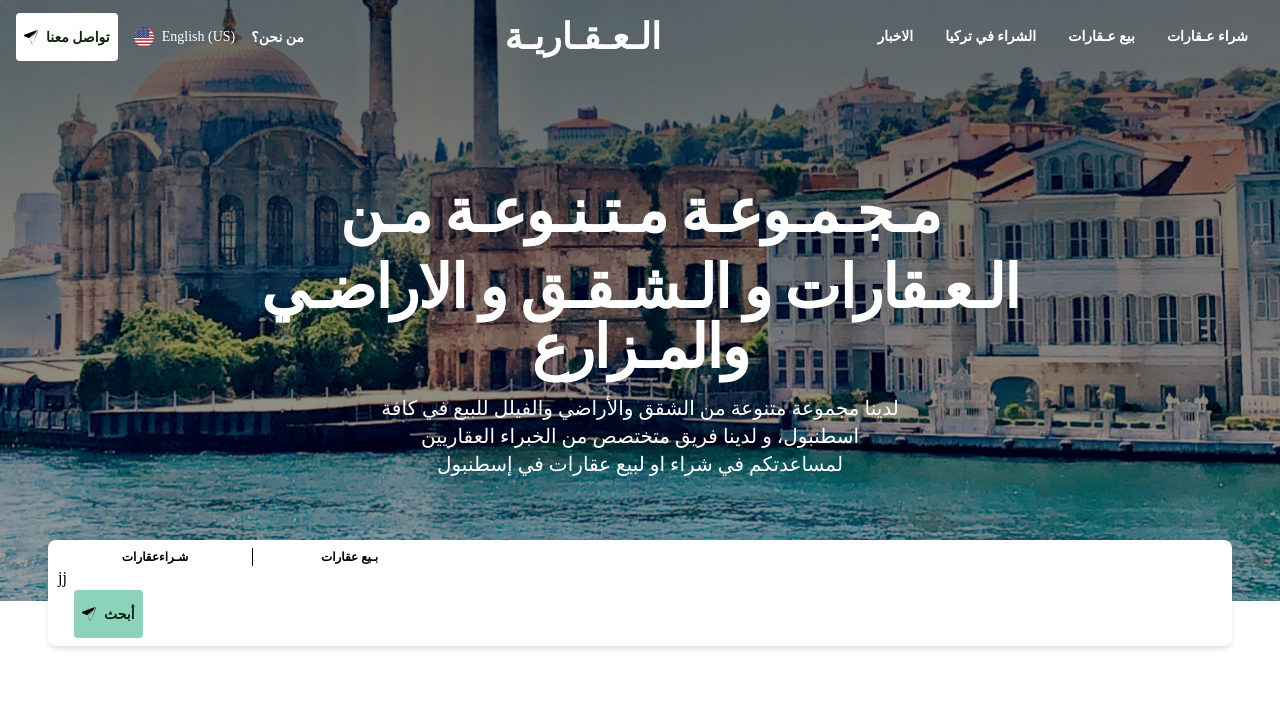
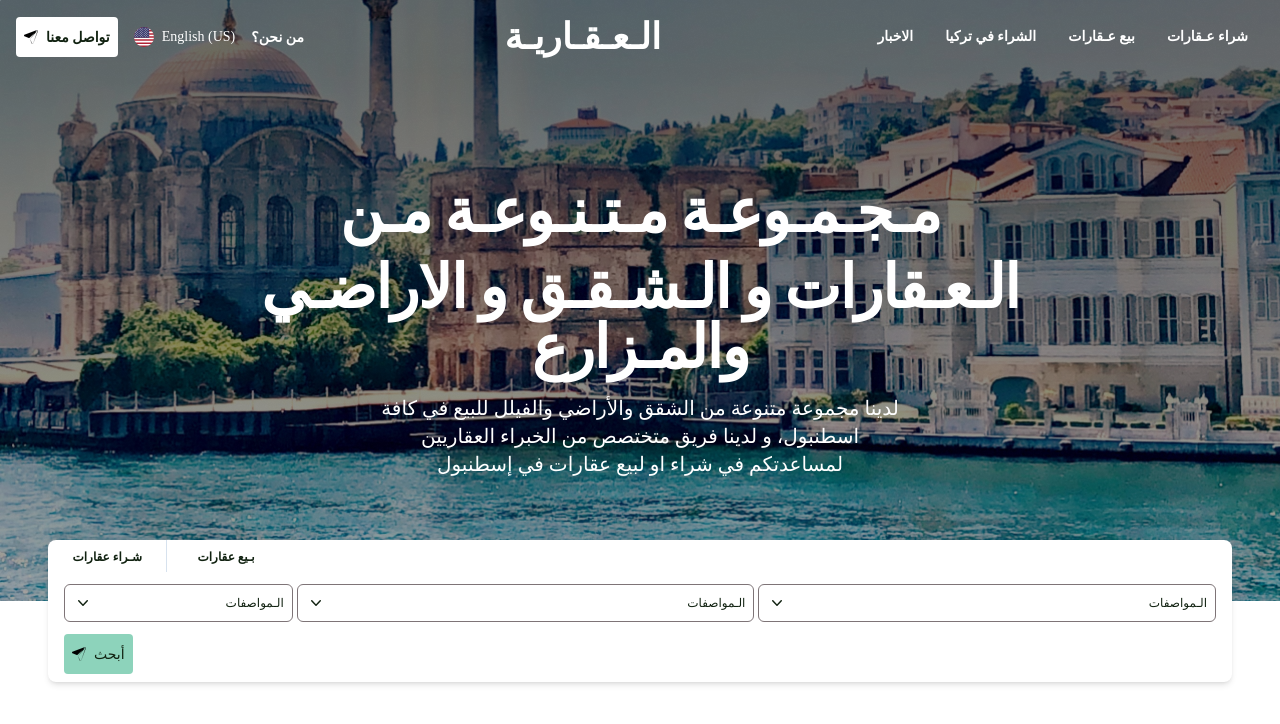
Before and after one commit to MayceAlazzawi/realstates-react-tailwind, a React (Create React App) app: page / in a window 1280 px wide. Shown: the top 724 px of the page. Built offline with nearby package versions, Linux system fonts and the light colour scheme.

Commit message:
adding searchbar

```diff
--- a/package.json
+++ b/package.json
@@ -3,6 +3,8 @@
   "version": "0.1.0",
   "private": true,
   "dependencies": {
+    "@headlessui/react": "^1.7.11",
+    "@heroicons/react": "^2.0.15",
     "@testing-library/jest-dom": "^5.16.5",
     "@testing-library/react": "^13.4.0",
     "@testing-library/user-event": "^13.5.0",
--- a/src/components/Button.tsx
+++ b/src/components/Button.tsx
@@ -18,7 +18,7 @@ export const Button = (props: Props) => {
   return (
     <button
       onClick={props.onClick}
-      className={`flex flex-row  text-center align-center justify-center items-center gap-2 h-[48px] ${props.bgBtn} ${props.m} ${props.p} w-${props.width} font-${props.fontWeight} ${props.color} text-${props.textSize} rounded focus:outline-none cursor-pointer other`}
+      className={`flex flex-row  text-center align-center justify-center items-center gap-2 h-[40px] ${props.bgBtn} ${props.m} ${props.p} w-${props.width} font-${props.fontWeight} ${props.color} text-${props.textSize} rounded focus:outline-none cursor-pointer other`}
     >
       <img src={props.icon}></img>
       {props.children}
--- /dev/null
+++ b/src/components/CityDropdown.tsx
@@ -0,0 +1,113 @@
+import * as React from "react";
+import { Fragment } from "react";
+import { Menu, Transition } from "@headlessui/react";
+import { ChevronDownIcon } from "@heroicons/react/20/solid";
+
+interface Props {
+  name: string;
+  item1: string;
+  item2: string;
+  item3: string;
+  item4: String;
+}
+function classNames(...classes: any) {
+  return classes.filter(Boolean).join(" ");
+}
+
+export const CityDropDown = (props: Props) => {
+  return (
+    <Menu
+      as="div"
+      className="relative inline-block text-left w-full font-light"
+    >
+      <div>
+        <Menu.Button
+          className={`inline-flex justify-between w-full justify-center rounded-md border bordefocus:ring-2 p-2 items-center border-[#7E7477] text-darkGreen text-xs font-light`}
+        >
+          <ChevronDownIcon
+            className="-mr-1 h-5 w-5 font-light"
+            aria-hidden="true"
+          />
+          {props.name}
+        </Menu.Button>
+      </div>
+
+      <Transition
+        as={Fragment}
+        enter="transition ease-out duration-100"
+        enterFrom="transform opacity-0 scale-95"
+        enterTo="transform opacity-100 scale-100"
+        leave="transition ease-in duration-75"
+        leaveFrom="transform opacity-100 scale-100"
+        leaveTo="transform opacity-0 scale-95"
+      >
+        <Menu.Items className="absolute right-0 z-10 mt-2 w-56 origin-top-right rounded-md bg-[#fff] shadow-lg ring-1 ring-[#79747E] text-right ring-opacity-5 focus:outline-none">
+          <div className="py-1">
+            <Menu.Item>
+              {({ active }) => (
+                <a
+                  href="#"
+                  className={classNames(
+                    active ? "bg-gray-100 text-gray-900" : "text-gray-700",
+                    "block px-4 py-2 text-sm"
+                  )}
+                >
+                  {props.item1}
+                </a>
+              )}
+            </Menu.Item>
+            <Menu.Item>
+              {({ active }) => (
+                <a
+                  href="#"
+                  className={classNames(
+                    active ? "bg-gray-100 text-gray-900" : "text-gray-700",
+                    "block px-4 py-2 text-sm"
+                  )}
+                >
+                  {props.item2}
+                </a>
+              )}
+            </Menu.Item>
+            <Menu.Item>
+              {({ active }) => (
+                <a
+                  href="#"
+                  className={classNames(
+                    active ? "bg-gray-100 text-gray-900" : "text-gray-700",
+                    "block px-4 py-2 text-sm"
+                  )}
+                >
+                  {props.item3}
+                </a>
+              )}
+            </Menu.Item>
+            <form method="POST" action="#">
+              <Menu.Item>
+                {({ active }) => (
+                  <button
+                    type="submit"
+                    className={classNames(
+                      active ? "bg-gray-100 text-gray-900" : "text-gray-700",
+                      "block w-full px-4 py-2 text-left text-sm text-right"
+                    )}
+                  >
+                    {props.item4}
+                  </button>
+                )}
+              </Menu.Item>
+            </form>
+          </div>
+        </Menu.Items>
+      </Transition>
+    </Menu>
+  );
+};
+
+// <CityDropDown
+//                 discription="الـمواصفات"
+//                 item1="1+0"
+//                 item2="1+1"
+//                 item3="2+1"
+//                 item4="3+1"
+//               />
--- a/src/components/searchBar.tsx
+++ b/src/components/searchBar.tsx
@@ -2,6 +2,7 @@ import * as React from "react";
 import { useState } from "react";
 import { Button } from "./Button";
 import Send from "../assets/icons/send.svg";
+import { CityDropDown } from "./CityDropdown";
 
 export interface Props {}
 
@@ -12,61 +13,68 @@ export function SearchBar(props: Props) {
     return "hi";
   };
   return (
-    // <div className="bg-mint absolute inset-0 flex justify-center items-center z-10 mt-[450px] dark:bg-gray-900 w-4/5 ">
-    //   <div className="max-w-screen-xl px-4 mx-auto lg:px-12 w-full">
-    //     {/* <!-- Start coding here --> */}
-    //     <div className="relative bg-white shadow-md dark:bg-gray-800 sm:rounded-lg">
-    //       <div className="flex flex-col items-center justify-between p-4 space-y-3 md:flex-row md:space-y-0 md:space-x-4"></div>
-    //       <div className="w-full md:w-1/2">
-    //         <form className="flex items-center">
-    //           <label className="sr-only">Search</label>
-    //           <div className="relative w-full">
-    //             <div className="absolute inset-y-0 left-0 flex items-center pl-3 pointer-events-none">
-    //               <svg
-    //                 aria-hidden="true"
-    //                 className="w-5 h-5 text-gray-500 dark:text-gray-400"
-    //                 fill="currentColor"
-    //                 viewBox="0 0 20 20"
-    //                 xmlns="http://www.w3.org/2000/svg"
-    //               >
-    //                 <path
-    //                   fill-rule="evenodd"
-    //                   d="M8 4a4 4 0 100 8 4 4 0 000-8zM2 8a6 6 0 1110.89 3.476l4.817 4.817a1 1 0 01-1.414 1.414l-4.816-4.816A6 6 0 012 8z"
-    //                   clip-rule="evenodd"
-    //                 />
-    //               </svg>
-    //             </div>
-    //             <input
-    //               type="text"
-    //               id="simple-search"
-    //               className="block w-full p-2 pl-10 text-sm text-gray-900 border border-gray-300 rounded-lg bg-gray-50 focus:ring-primary-500 focus:border-primary-500 dark:bg-gray-700 dark:border-gray-600 dark:placeholder-gray-400 dark:text-white dark:focus:ring-primary-500 dark:focus:border-primary-500"
-    //               placeholder="Search"
-    //             />
-    //           </div>
-    //         </form>
-    //       </div>
-    //     </div>
-    //   </div>
-    // </div>
-
-    <section className=" dark:bg-gray-900 flex items-center mt-[540px] z-20 absolute w-full ">
-      <div className="max-w-screen-xl px-4 mx-auto lg:px-12  w-full ">
+    <section className=" dark:bg-gray-900 flex items-center mt-[540px] z-20 absolute w-full mt-4">
+      <div className=" max-w-screen-xl px-4 mx-auto lg:px-12  w-full ">
         {/* <!-- Start coding here --> */}
-        <div className="relative bg-[#fff] shadow-md dark:bg-gray-800 sm:rounded-lg px-[10px] py-2">
-          <div className="grid grid-cols-6 divide-x">
-            <button className="text-[12px]  font-semibold">شـراءعقارات</button>
-            <button className=" text-[12px] font-semibold">بـيع عقارات</button>
+        <div className="relative bg-[#fff] shadow-md dark:bg-gray-800 sm:rounded-lg rounded-[1.5rem] flex flex-col md:flex-col gap-2">
+          <div className="grid md:grid-cols-5 pt-0 mt-0 h-8 w-3/3 align-center">
+            <div className="flex flex-row  divide-x divide-[#D7E2EE] ">
+              <div className="buying w-1/2 md:p-1 text-center">
+                <button className="text-[10px] align-center   text-darkGreen font-semibold md:text-[12px]">
+                  شـراء عقارات
+                </button>
+              </div>
+              <div className="seling w-1/2 md:p-1 text-center">
+                <button className="text-[10px] text-darkGreen font-semibold md:text-[12px]">
+                  بـيع عقارات
+                </button>
+              </div>
+            </div>
+            {/* <button className="text-[10px] pt-1 text-darkGreen font-semibold md:text-[12px]">
+              شـراء عقارات
+            </button>
+            <button className=" text-[10px] pl-2 pt-1 text-darkGreen font-semibold md:text-[12px]">
+              بـيع عقارات
+            </button> */}
           </div>
-          <div>jj</div>
-          <div className="pl-4">
+          <div className="px-4 pt-1 flex gap-1 flex-col justify-center items-center w-full md:flex-row ">
+            <div className="three w-full lg:w-1/5">
+              <CityDropDown
+                name="الـمواصفات"
+                item1="1+0"
+                item2="1+1"
+                item3="2+1"
+                item4="3+1"
+              />
+            </div>
+            <div className="one lg:w-2/5 w-full">
+              <CityDropDown
+                name="الـمواصفات"
+                item1="1+0"
+                item2="1+1"
+                item3="2+1"
+                item4="3+1"
+              />
+            </div>
+            <div className="two lg:w-2/5 w-full">
+              <CityDropDown
+                name="الـمواصفات"
+                item1="1+0"
+                item2="1+1"
+                item3="2+1"
+                item4="3+1"
+              />
+            </div>
+          </div>
+          <div className="py-1 px-4 flex justify-center md:justify-start">
             <Button
               bgBtn={"bg-mint"}
-              textSize={"[14px]"}
+              textSize={"[10px] lg:text-[14px]"}
               color={"text-darkGreen"}
-              fontWeight={"semibold"}
+              fontWeight={"normal"}
               width={"119"}
-              m={" m-[0px]"}
-              p={"p-[8px]"}
+              m={" mb-[4px]"}
+              p={"md:px-[8px] px-4"}
               children={" أبحث"}
               onClick={clickHandler}
               icon={Send}
--- a/tailwind.config.js
+++ b/tailwind.config.js
@@ -8,23 +8,24 @@ module.exports = {
       darkGreen: "#112211",
       LightMint: "#CDEAE1",
       salmon: "#FF8682",
+      gray: " #79747E",
     },
     opacity: {
       36: ".36",
     },
-    fontWeight: {
-      thin: "100",
-      hairline: "100",
-      extralight: "200",
-      light: "300",
-      normal: "400",
-      medium: "500",
-      semibold: "600",
-      bold: "700",
-      extrabold: "800",
-      "extra-bold": "800",
-      black: "900",
-    },
+    // fontWeight: {
+    //   thin: "100",
+    //   hairline: "100",
+    //   extralight: "200",
+    //   light: "300",
+    //   normal: "400",
+    //   medium: "500",
+    //   semibold: "600",
+    //   bold: "700",
+    //   extrabold: "800",
+    //   "extra-bold": "800",
+    //   black: "900",
+    // },
     fontFamily: {
       body: ["Montserrat"],
     },
```
Also changed, not shown: 1 other file (tests, documents, lock files or other folders).
